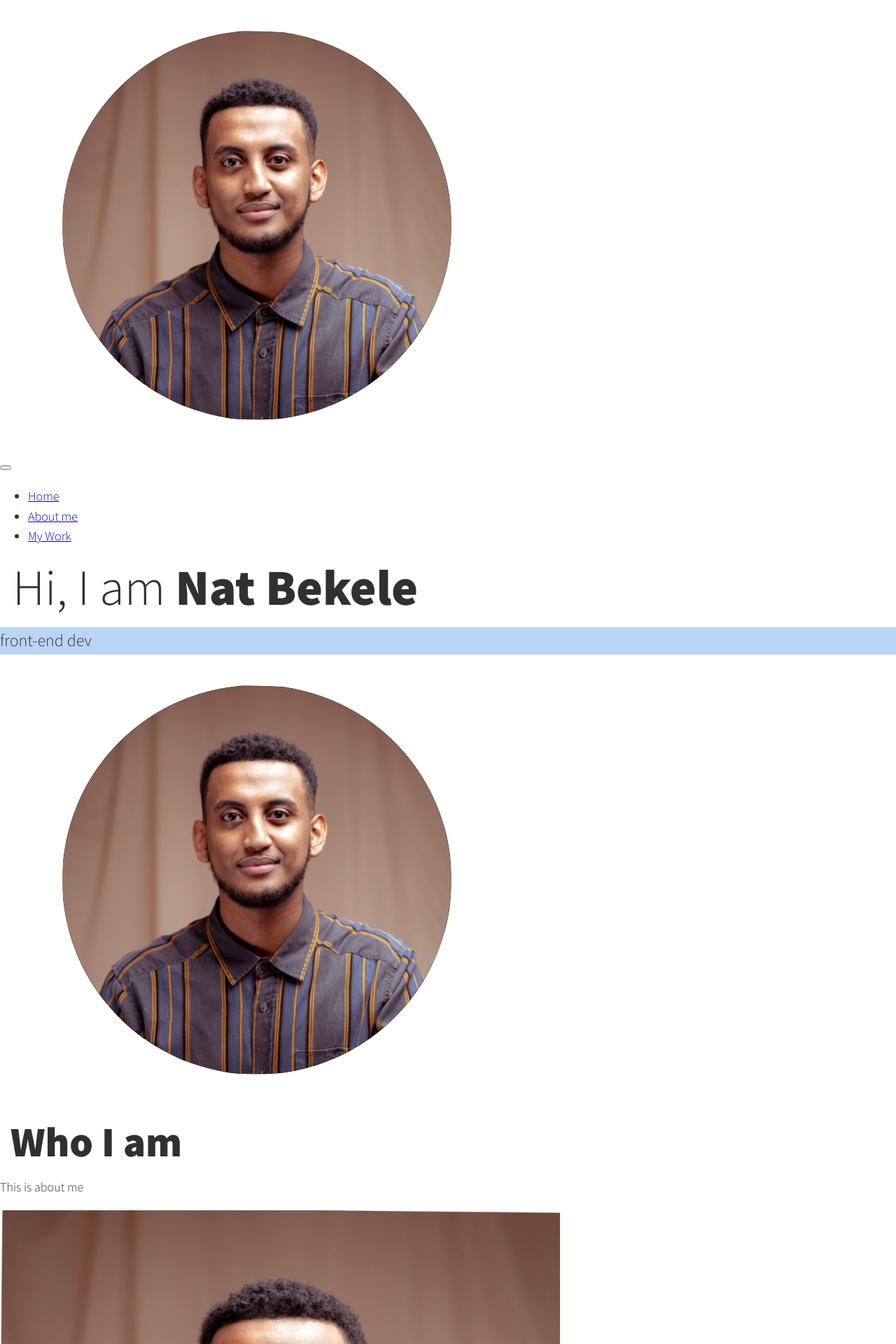
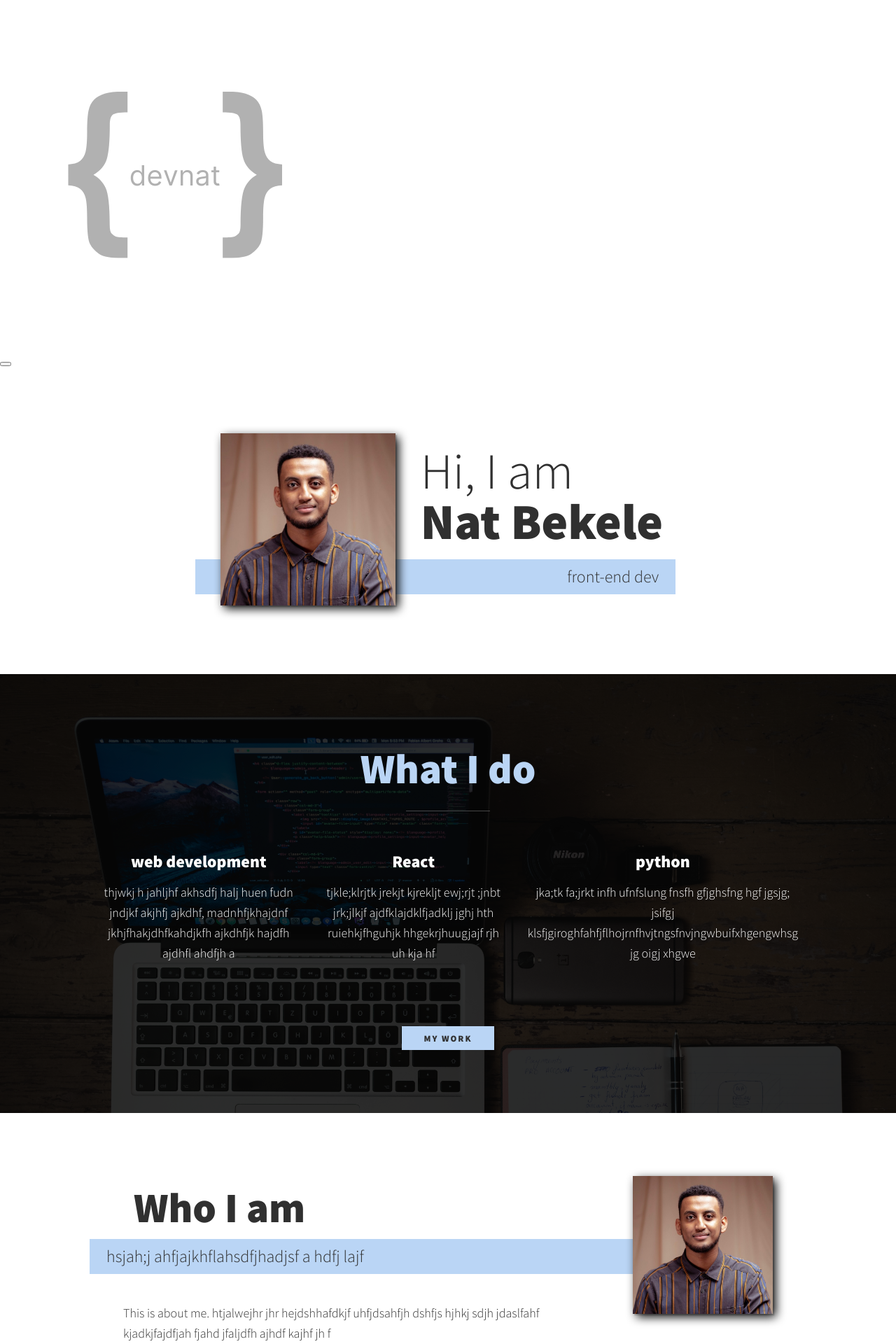
Before and after one commit to Nati101/Website, a PHP site: page / in a window 1280 px wide. Shown: the top 1920 px of the page at 70% size. Run offline with PHP 8.4, Linux system fonts and the light colour scheme.

Commit message:
Setting up the intro section, styling the services section and the About Me Section
Setting up the intro section, styling the services section and the About Me Section

```diff
--- a/index.html
+++ b/index.html
@@ -9,16 +9,17 @@
 </head>
 <body>
     <header> <div class="logo">
-        <img src="img/Screen Shot 2021-04-27 at 9.07.31 PM.png" alt="">
+        <img src="img/NatDev.png" alt="">
     </div>
         <button class="nav-toggle" aria-label="toggle navigation">
             <span class="hamburger"></span>
         </button>
         <nav class="nav">
             <ul class="nav__list">
-                <li class="nav__item"><a href="home" class="nav__link">Home</a></li>
-                <li class="nav__item"><a href="about" class="nav__link">About me</a></li>
-                <li class="nav__item"><a href="work" class="nav__link">My Work</a></li>
+                <li class="nav__item"><a href="#home" class="nav__link">Home</a></li>
+                <li class="nav__item"><a href="#services" class="nav__link">My Services</a></li>
+                <li class="nav__item"><a href="#about" class="nav__link">About me</a></li>
+                <li class="nav__item"><a href="#work" class="nav__link">My Work</a></li>
             </ul>
         </nav>
     </header>
@@ -29,18 +30,41 @@
             Hi, I am <strong> Nat Bekele</strong>
         </h1>
         <p class="section__subtitle section__subtitle--intro">front-end dev</p>
-        <img src="img/Screen Shot 2021-04-27 at 9.07.31 PM.png" alt="">
+        <img src="img/1609225077187.jpg" alt="" class="intro__img">
+    </section>
+
+    <!-- My services-->
+    <section class="my-services" id="services">
+        <h2 class="section__title section__title--services"> What I do</h2>
+        <div class="services">
+            <div class="service">
+                <h3> web development</h3>
+                <p> thjwkj h jahljhf akhsdfj halj huen fudn jndjkf akjhfj ajkdhf, madnhfjkhajdnf jkhjfhakjdhfkahdjkfh ajkdhfjk hajdfh ajdhfl ahdfjh a</p>
+            </div> <!-- / service -->
+            <div class="service">
+                <h3> React</h3>
+                <p> tjkle;klrjtk jrekjt kjrekljt ewj;rjt ;jnbt jrk;jlkjf ajdfklajdklfjadklj jghj hth ruiehkjfhguhjk hhgekrjhuugjajf   rjh uh kja hf</p>
+            </div> <!-- / service -->
+            <div class="service">
+                <h3> python</h3>
+                <p> jka;tk fa;jrkt infh ufnfslung fnsfh gfjghsfng hgf jgsjg; jsifgj klsfjgiroghfahfjflhojrnfhvjtngsfnvjngwbuifxhgengwhsg jg oigj xhgwe </p>
+            </div> <!-- / service -->
+        </div> <!-- / services -->
+
+        <a href="#work" class="btn">My Work</a>
     </section>
 
     <!-- About me -->
     <section class="about-me" id="about">
         <h2 class="section__title section__title--about">Who I am</h2>
-        <p class="section__subtitle section__subtitle--about"></p>
+        <p class="section__subtitle section__subtitle--about"> hsjah;j ahfjajkhflahsdfjhadjsf a hdfj lajf</p>
 
         <div class="about-me__body">
-            <p> This is about me</p>
+            <p> This is about me. htjalwejhr jhr hejdshhafdkjf uhfjdsahfjh dshfjs hjhkj sdjh jdaslfahf kjadkjfajdfjah fjahd jfaljdfh ajhdf kajhf jh f</p>
+            <p> This is about me. htjalwejhr jhr hejdshhafdkjf uhfjdsahfjh dshfjs hjhkj sdjh jdaslfahf kjadkjfajdfjah fjahd jfaljdfh ajhdf kajhf jh f</p>
+            <p> This is about me. htjalwejhr jhr hejdshhafdkjf uhfjdsahfjh dshfjs hjhkj sdjh jdaslfahf kjadkjfajdfjah fjahd jfaljdfh ajhdf kajhf jh f</p>
         </div>
-        <img src="img/1609225077187.jpg" alt="">
+        <img src="img/1609225077187.jpg" alt="" class="about-me__img">
     </section>
 
     <!-- My work-->
--- a/style.css
+++ b/style.css
@@ -20,6 +20,9 @@
   --fs-h2: 2.25rem;
   --fs-h3: 1.25rem;
   --fs-body: 1rem;
+
+  --bs: 0.25em 0.25em 0.75em rgba(0, 0, 0, 25),
+    0.125em 0.125em rgba(0, 0, 0, 0.15);
 }
 
 @media (min-width: 800px) {
@@ -40,17 +43,45 @@ body {
   line-height: 1.6;
 }
 
+section {
+  padding: 5em 2em;
+}
 img {
   display: block;
   max-width: 100%;
 }
 
+strong {
+  font-weight: var(--fw-bold);
+}
+:focus {
+  outline: 3px solid var(--clr-accent);
+  outline-offset: 3px;
+}
+/* Buttons*/
+.btn {
+  display: inline-block;
+  padding: 0.5em 2.5em;
+  background: var(--clr-accent);
+  color: var(--clr-dark);
+  text-decoration: none;
+  cursor: pointer;
+  font-size: 0.8rem;
+  text-transform: uppercase;
+  letter-spacing: 2px;
+  font-weight: var(--fw-bold);
+  transition: transform 200px ease-in-out;
+}
+
+.btu:hover {
+  transform: scale(1.1);
+}
 /* Typography*/
 
 h1,
 h2,
 h3 {
-  line-height: 1.1;
+  line-height: 1;
   margin: 0;
 }
 
@@ -71,14 +102,142 @@ h3 {
 .section__title--intro {
   font-weight: var(--fw-reg);
 }
-
+.section__title--intro strong {
+  display: block;
+}
 .section__subtitle {
   margin: 0;
   font-size: var(--fs-h3);
 }
 
 .section__subtitle--intro,
-.section__subtitle-about {
+.section__subtitle--about {
   background: var(--clr-accent);
+  padding: 0.25em 1em;
   font-family: var(--ff-secondary);
+  margin-bottom: 1em;
 }
+
+/* header*/
+
+nav {
+  display: none;
+}
+/* Intro section */
+
+.intro {
+  position: relative;
+}
+
+.intro__img {
+  box-shadow: var(--bs);
+}
+
+.section__subtitle--intro {
+  display: inline-block;
+}
+
+@media (min-width: 600px) {
+  .intro {
+    display: grid;
+    width: min-content;
+    margin: 0 auto;
+    grid-column-gap: 1em;
+    grid-template-areas: "img title" "img subtitle";
+    grid-template-columns: min-content max-content;
+  }
+  .intro__img {
+    grid-area: img;
+    min-width: 250px;
+    position: relative;
+    z-index: 2;
+  }
+  .section__subtitle--intro {
+    align-self: start;
+    grid-column: -1 / 1;
+    grid-row: 2;
+    text-align: right;
+    position: relative;
+    left: -1.5em;
+    width: calc(100% + 1.5em);
+  }
+}
+
+/* My services section */
+.my-services {
+  background-color: var(--clr-dark);
+  background-image: url(/img/altumcode-XMFZqrGyV-Q-unsplash.jpg);
+  background-size: cover;
+  background-blend-mode: multiply;
+  color: var(--clr-light);
+  text-align: center;
+}
+
+.section__title--services {
+  color: var(--clr-accent);
+  position: relative;
+}
+
+.section__title--services::after {
+  content: "";
+  display: block;
+  width: 2em;
+  height: 1px;
+  margin: 0.5em auto 1em;
+  background: var(--clr-light);
+  opacity: 0.25;
+}
+.services {
+  margin-bottom: 4em;
+}
+.service {
+  max-width: 500px;
+  margin: 0 auto;
+}
+
+@media (min-width: 800px) {
+  .services {
+    display: flex;
+    max-width: 1000px;
+    margin-left: auto;
+    margin-right: auto;
+  }
+  .service + .service {
+    margin-left: 2em;
+  }
+}
+
+.about-me {
+  max-width: 1000px;
+  margin: 0 auto;
+}
+
+.about-me__img {
+  box-shadow: var(--bs);
+}
+
+@media (min-width: 600px) {
+  .about-me {
+    display: grid;
+    grid-template-columns: 1fr 200px;
+    grid-template-areas: "title img" "subtitle img" "text img";
+    grid-column-gap: 2em;
+  }
+  .section__title--abbout {
+    grid-area: title;
+  }
+  .section__subtitle--about {
+    grid-column: 1 / -1;
+    grid-row: 2;
+    position: relative;
+    left: -2em;
+    width: calc(100% + 2em);
+    padding-left: 1em;
+    padding-right: calc(200px + 4em);
+  }
+  .about-me__img {
+    grid-area: img;
+    position: relative;
+    z-index: 2;
+  }
+}
```
Also changed, not shown: img/1609225077187.jpg, img/NatDev.png (added), img/altumcode-XMFZqrGyV-Q-unsplash.jpg (added), img/karl-pawlowicz-gbRaa67fEPo-unsplash.jpg (added), 3 other files.
